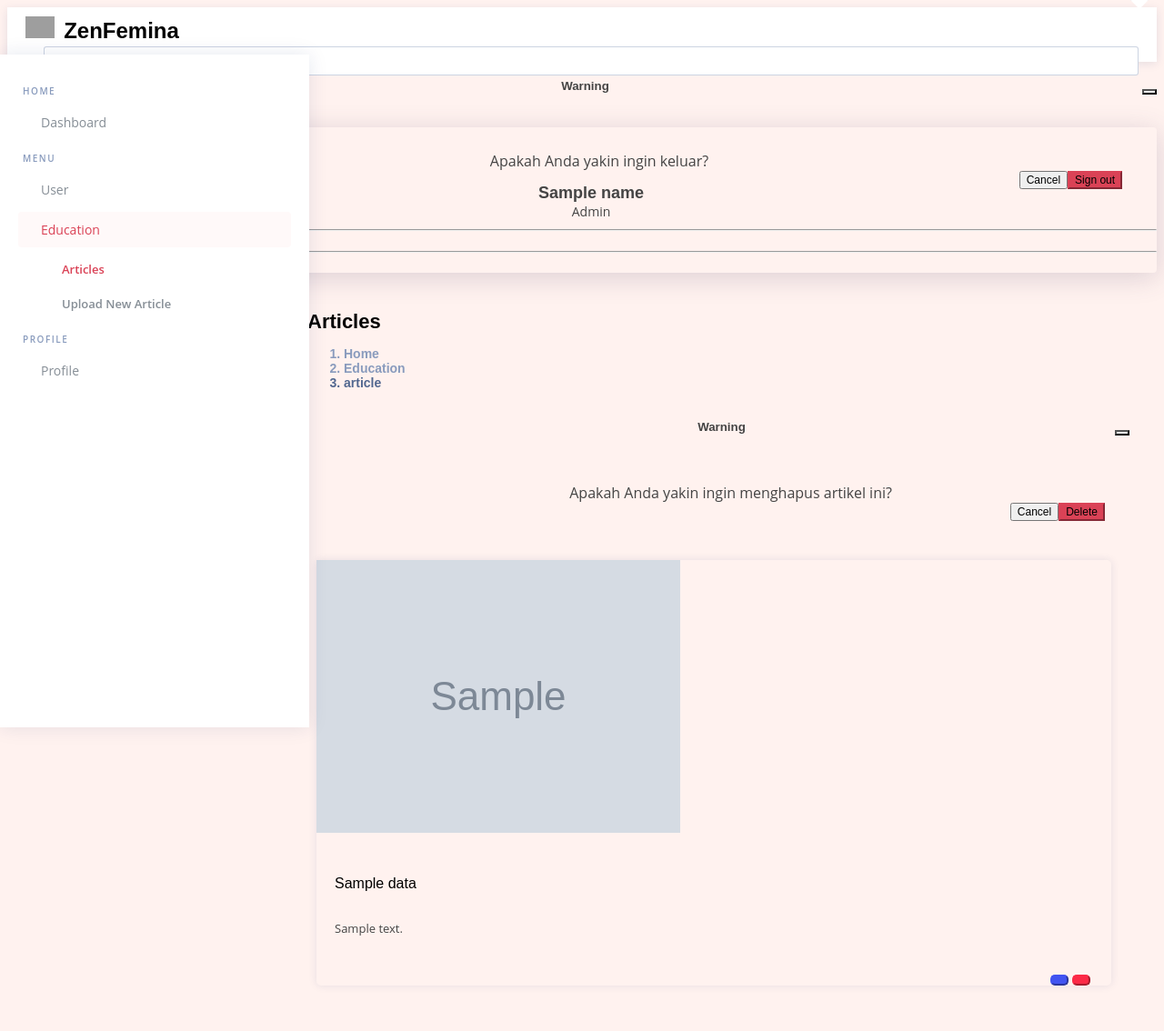
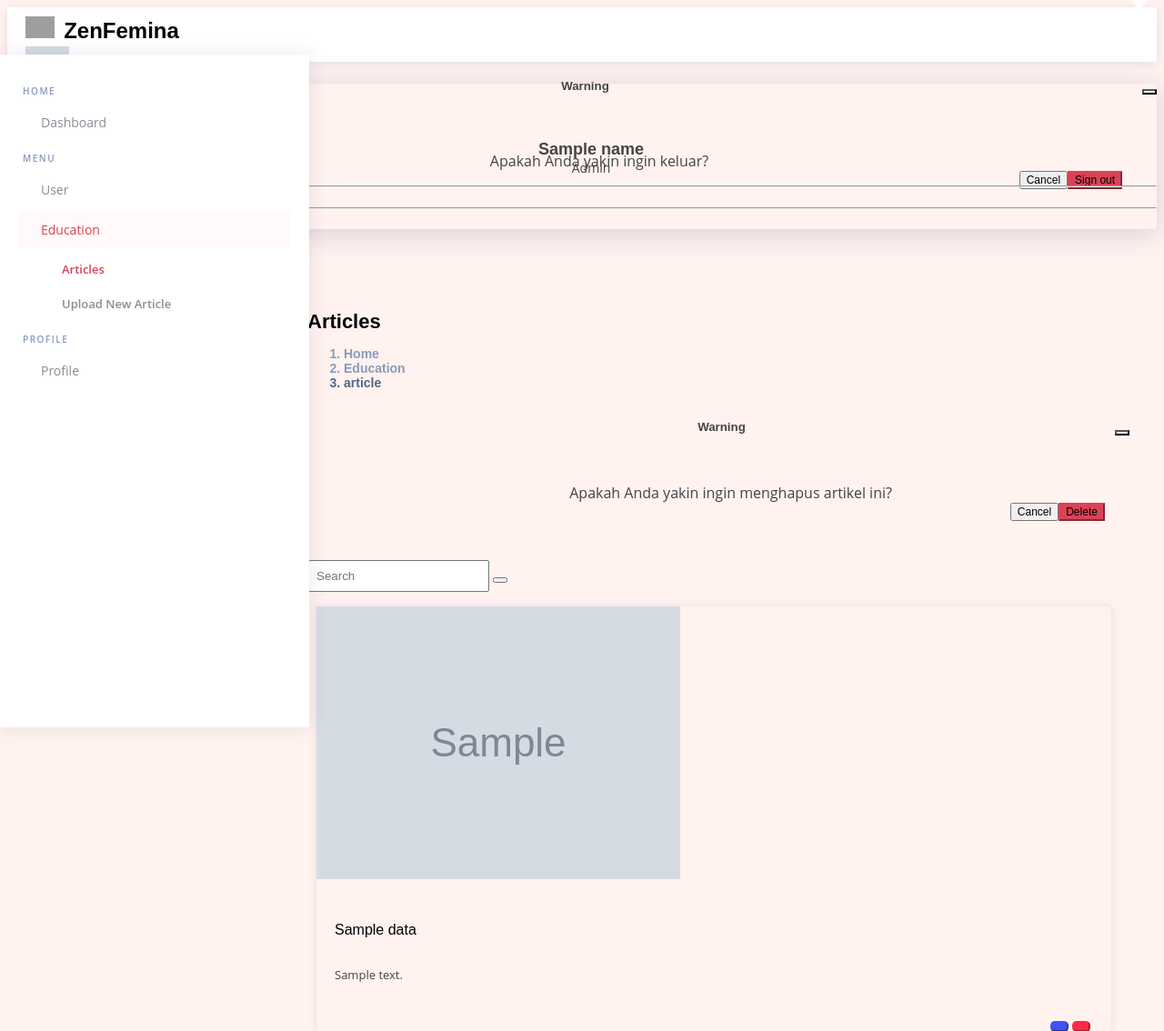
Before and after one commit to AzzaWafiqurrohmah/MuslimahGuide, a PHP site: template src/view/article.php in a window 1280 px wide. Shown: the top 1134 px of the page at 91% size. Before the commit the page ends 1084 px from the top, so only its background shows below. Run offline with PHP 8.4, Linux system fonts and the light colour scheme; the template is opened without the code that fills it: most values are stand-ins (such as "Sample title", 1, 10 or a date in 2020); grey boxes marked "Sample" are stand-in pictures; grey boxes are pictures that could not be loaded.

Commit message:
add: search education

```diff
--- a/src/view/article.php
+++ b/src/view/article.php
@@ -16,12 +16,12 @@
         <i class="bi bi-list toggle-sidebar-btn"></i>
     </div><!-- End Logo -->
 
-    <div class="search-bar">
-        <form class="search-form d-flex align-items-center" method="POST" action="#">
-            <input type="text" name="query" placeholder="Search" title="Enter search keyword">
-            <button type="submit" title="Search"><i class="bi bi-search"></i></button>
-        </form>
-    </div><!-- End Search Bar -->
+<!--    <div class="search-bar">-->
+<!--        <form class="search-form d-flex align-items-center" method="POST" action="#">-->
+<!--            <input type="text" name="query" placeholder="Search" title="Enter search keyword">-->
+<!--            <button type="submit" title="Search"><i class="bi bi-search"></i></button>-->
+<!--        </form>-->
+<!--    </div> -->
 
     <nav class="header-nav ms-auto">
         <ul class="d-flex align-items-center">
@@ -184,6 +184,12 @@
     </div><!-- End Basic Modal-->
 
     <section class="section dashboard" id="article">
+        <div class="search-bar-custom">
+            <form class="search-form-custom d-flex align-items-center" method="POST" action="#">
+                <input type="text" name="search-input" id="search-input" placeholder="Search" title="Enter search keyword">
+                <button type="submit" name="search" id="search" title="Search"><i class="bi bi-search"></i></button>
+            </form>
+        </div>
         <div class="row">
 
             <?php
```
Also changed, not shown: src/Repository/EducationRepository.php (+0 -22 lines), src/controller/articleController.php (+7 -0 lines).
